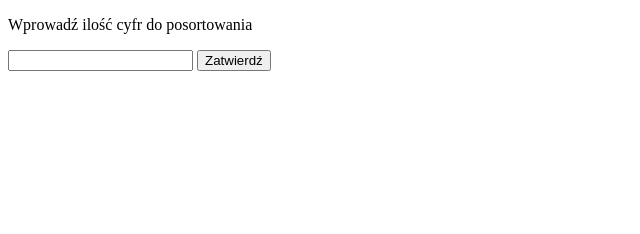
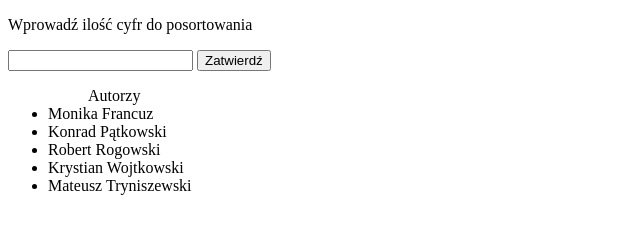
Before and after one commit to MateuszTryniszewski/sortowanie_babelkowe, a plain HTML site: page index.html in a window 1280 px wide. Shown: the whole page, without its empty margins (0-640 px from the left). Drawn offline with Linux system fonts and the light colour scheme.

Commit message:
dodanie autorów

```diff
--- a/index.html
+++ b/index.html
@@ -22,6 +22,15 @@
 	</div>
 
 	<div id="display"></div>
+
+	<ul>
+		<ol>Autorzy</ol>
+		<li>Monika Francuz</li>
+		<li>Konrad Pątkowski</li>
+		<li>Robert Rogowski</li>
+		<li>Krystian Wojtkowski</li>
+		<li>Mateusz Tryniszewski</li>
+	</ul>
 
 </body>
 <script>
@@ -59,6 +68,8 @@
 		[...wartosci].forEach( element => {
 			tablica.push(parseInt(element.value))
 		})
+
+		tablica = [5,23,4,12,56]
 
 		for (let licznik = 1; licznik <= n-1; licznik++) {
 
```
